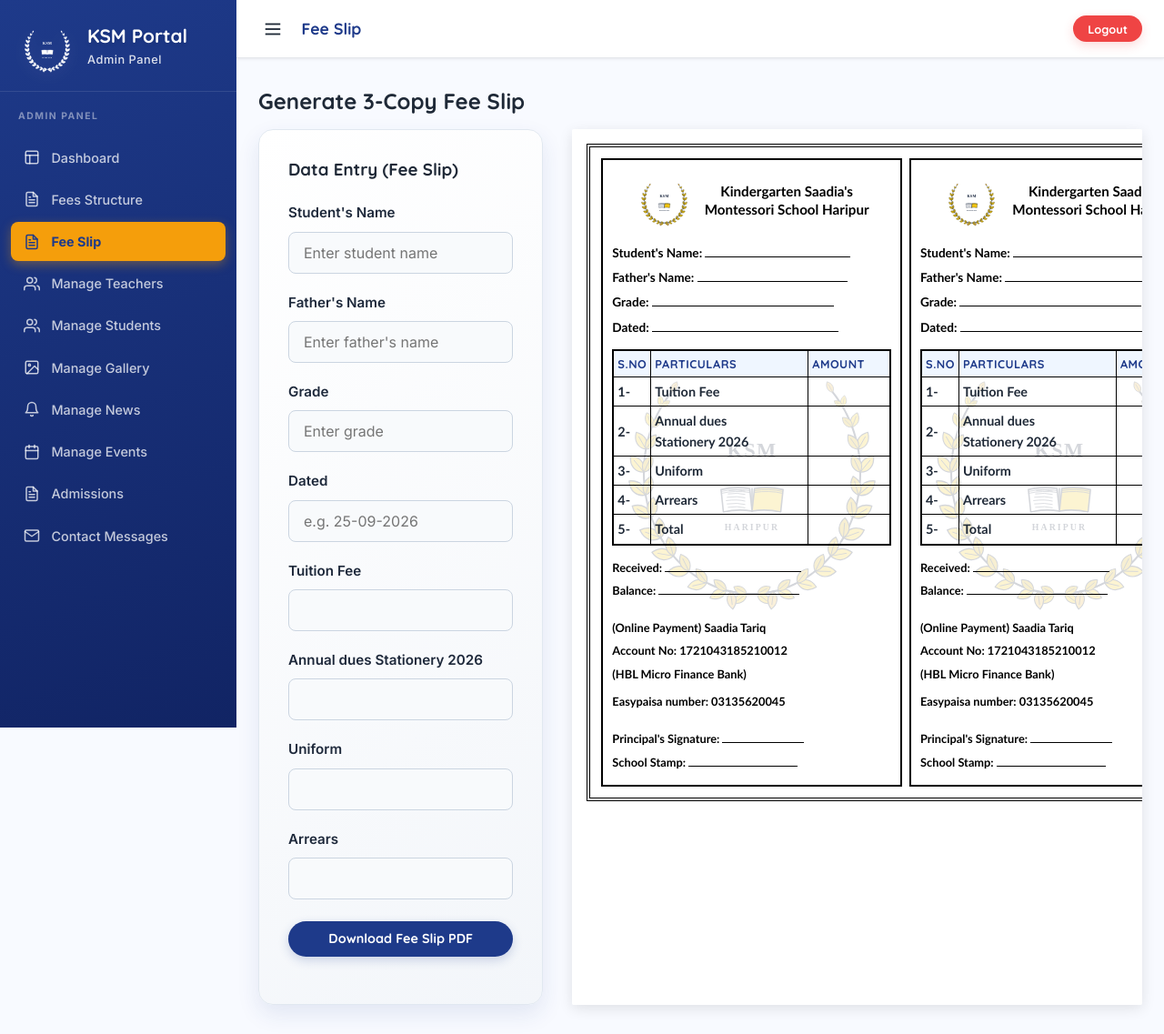
After one commit to MAHMAD1499/School-Website, a PHP site: page /portal/admin/fee_slip.php in a window 1280 px wide. The commit adds this page. Shown: the whole page at 91% size. Run offline with PHP 8.4, Linux system fonts and the light colour scheme; the visitor is signed in with stand-in values (Sample User, id 1); some libraries are stand-ins or nearby versions.

Commit message:
Added fee structure and fee slip section in the admin

```diff
--- /dev/null
+++ b/portal/admin/fee_slip.php
@@ -0,0 +1,277 @@
+<?php
+require_once __DIR__ . '/../../config/database.php';
+require_once __DIR__ . '/../auth.php';
+check_admin_auth();
+?>
+<!DOCTYPE html>
+<html lang="en">
+<head>
+  <meta charset="UTF-8">
+  <meta name="viewport" content="width=device-width, initial-scale=1.0">
+  <title>Fee Slip — KSM Admin Portal</title>
+  <link rel="stylesheet" href="../assets/portal.css">
+  <style>
+    .fees-container {
+      display: grid;
+      grid-template-columns: 1fr 2fr; /* Make slip preview larger */
+      gap: 2rem;
+      margin-top: 1rem;
+    }
+    @media (max-width: 1200px) {
+      .fees-container {
+        grid-template-columns: 1fr;
+      }
+    }
+    .form-panel {
+      background: linear-gradient(145deg, #ffffff, #f3f6fa);
+      padding: 2rem;
+      border-radius: 16px;
+      box-shadow: 0 10px 25px rgba(30,58,138,0.1);
+      border: 1px solid #e1e8f0;
+      height: fit-content;
+    }
+    .form-group {
+      margin-bottom: 1.25rem;
+    }
+    .form-group label {
+      display: block;
+      margin-bottom: 0.5rem;
+      font-weight: 600;
+      color: #1e293b;
+      font-size: 0.95rem;
+    }
+    .form-control {
+      width: 100%;
+      padding: 0.75rem 1rem;
+      border: 1.5px solid #cbd5e1;
+      border-radius: 8px;
+      font-size: 1rem;
+      transition: all 0.3s ease;
+      background-color: #f8fafc;
+      box-sizing: border-box;
+    }
+    .form-control:focus {
+      border-color: #3b82f6;
+      box-shadow: 0 0 0 3px rgba(59,130,246,0.15);
+      outline: none;
+      background-color: #ffffff;
+    }
+    .slip-panel {
+      background: #fff;
+      padding: 1rem;
+      border-radius: 2px;
+      box-shadow: 0 4px 15px rgba(0,0,0,0.1);
+      overflow-x: auto;
+    }
+
+    @media print {
+      body * { visibility: hidden; }
+      .slip-panel, .slip-panel * { visibility: visible; }
+      .slip-panel {
+        position: absolute; left: 0; top: 0;
+        width: 100%; margin: 0; padding: 0;
+        box-shadow: none; display: block;
+      }
+      .portal-sidebar, .portal-topbar, .form-panel { display: none !important; }
+    }
+  </style>
+</head>
+<body>
+  <div class="portal-wrapper">
+    <div class="portal-main">
+      <div class="portal-topbar">
+        <div class="topbar-left">
+          <button class="menu-toggle" id="menuToggle">
+            <svg width="22" height="22" viewBox="0 0 24 24" fill="none" stroke="currentColor" stroke-width="2">
+              <line x1="3" y1="6" x2="21" y2="6"/>
+              <line x1="3" y1="12" x2="21" y2="12"/>
+              <line x1="3" y1="18" x2="21" y2="18"/>
+            </svg>
+          </button>
+          <span class="topbar-title">Fee Slip</span>
+        </div>
+        <div class="topbar-right">
+          <button class="btn btn-sm btn-danger" onclick="sessionStorage.removeItem('ksm_admin_auth'); window.location.href='login.php'">Logout</button>
+        </div>
+      </div>
+
+      <div class="portal-content fade-up">
+        <div style="margin-bottom:1rem;">
+          <h1 style="font-size:1.5rem;color:var(--text-dark);">Generate 3-Copy Fee Slip</h1>
+        </div>
+
+        <div class="fees-container">
+          <!-- Form Panel for Tri-Slip -->
+          <div class="form-panel">
+            <h3 style="margin-bottom:1.5rem;color:var(--primary-color);">Data Entry (Fee Slip)</h3>
+
+            <div class="form-group">
+              <label>Student's Name</label>
+              <input type="text" id="fsInputName" class="form-control" placeholder="Enter student name" oninput="updateTriSlip()">
+            </div>
+            <div class="form-group">
+              <label>Father's Name</label>
+              <input type="text" id="fsInputFname" class="form-control" placeholder="Enter father's name" oninput="updateTriSlip()">
+            </div>
+            <div class="form-group">
+              <label>Grade</label>
+              <input type="text" id="fsInputGrade" class="form-control" placeholder="Enter grade" oninput="updateTriSlip()">
+            </div>
+            <div class="form-group">
+              <label>Dated</label>
+              <input type="text" id="fsInputDate" class="form-control" placeholder="e.g. 25-09-2026" oninput="updateTriSlip()">
+            </div>
+            <div class="form-group">
+              <label>Tuition Fee</label>
+              <input type="number" id="fsInputTuit" class="form-control" value="" oninput="updateTriSlip()">
+            </div>
+            <div class="form-group">
+              <label>Annual dues Stationery 2026</label>
+              <input type="number" id="fsInputStat" class="form-control" value="" oninput="updateTriSlip()">
+            </div>
+            <div class="form-group">
+              <label>Uniform</label>
+              <input type="number" id="fsInputUni" class="form-control" value="" oninput="updateTriSlip()">
+            </div>
+            <div class="form-group">
+              <label>Arrears</label>
+              <input type="number" id="fsInputArr" class="form-control" value="" oninput="updateTriSlip()">
+            </div>
+            <div class="form-group" style="margin-top: 1.5rem;">
+              <button class="btn btn-primary" style="width:100%" onclick="downloadTriSlipPDF()">Download Fee Slip PDF</button>
+            </div>
+          </div>
+
+          <!-- Preview Panel -->
+          <div class="slip-panel">
+            <div class="tri-slip-wrapper" style="width: 1040px; min-width: 1040px; background: #fff; padding: 12px; border: 4px double #000; display: flex; gap: 8px; box-sizing: border-box; font-family: 'Calibri', 'Arial', sans-serif; color: #000; z-index: 1;">
+
+              <!-- PHP Loop for 3 Slips -->
+              <?php for ($i = 0; $i < 3; $i++): ?>
+              <div style="flex: 1; border: 2px solid #000; padding: 12px 10px; position: relative; z-index: 1; background: transparent;">
+                  <!-- Sub-Watermark -->
+                  <div style="position: absolute; top: 50%; left: 50%; transform: translate(-50%, -50%); width: 350px; height: 350px; background-image: url('../../assets/images/logo.svg'); background-repeat: no-repeat; background-position: center; background-size: contain; opacity: 0.18; z-index: -1; pointer-events: none;"></div>
+
+                  <!-- Header -->
+                  <div style="display: flex; align-items: center; justify-content: center; gap: 12px; margin-bottom: 12px;">
+                    <img src="../../assets/images/logo.svg" style="width: 65px; height: 65px;" alt="Logo">
+                    <div style="text-align: center; font-weight: 700; font-size: 0.95rem; line-height: 1.3;">
+                      <div>Kindergarten Saadia's</div>
+                      <div>Montessori School Haripur</div>
+                    </div>
+                  </div>
+
+                  <!-- Details -->
+                  <div style="font-size: 0.85rem; line-height: 2; font-weight: 700; margin-bottom: 10px;">
+                    <div>Student's Name: <span class="fs-out-name" style="display:inline-block; border-bottom: 1px solid #000; min-width: 160px; font-weight: 600;"></span></div>
+                    <div>Father's Name: <span class="fs-out-fname" style="display:inline-block; border-bottom: 1px solid #000; min-width: 165px; font-weight: 600;"></span></div>
+                    <div>Grade: <span class="fs-out-grade" style="display:inline-block; border-bottom: 1px solid #000; min-width: 200px; font-weight: 600;"></span></div>
+                    <div>Dated: <span class="fs-out-date" style="display:inline-block; border-bottom: 1px solid #000; min-width: 205px; font-weight: 600;"></span></div>
+                  </div>
+
+                  <!-- Table -->
+                  <table style="width: 100%; border-collapse: collapse; margin-bottom: 12px; font-size: 0.8rem; font-weight: 700; border: 2px solid #000; background: transparent !important;">
+                    <thead>
+                      <tr>
+                        <th style="border: 1px solid #000; padding: 4px; text-align: left; width: 12%;">S.No</th>
+                        <th style="border: 1px solid #000; padding: 4px; text-align: left; width: 58%;">Particulars</th>
+                        <th style="border: 1px solid #000; padding: 4px; text-align: left; width: 30%;">Amount</th>
+                      </tr>
+                    </thead>
+                    <tbody>
+                      <tr>
+                        <td style="border: 1px solid #000; padding: 4px;">1-</td>
+                        <td style="border: 1px solid #000; padding: 4px;">Tuition Fee</td>
+                        <td style="border: 1px solid #000; padding: 4px;" class="fs-out-tuit"></td>
+                      </tr>
+                      <tr>
+                        <td style="border: 1px solid #000; padding: 4px;">2-</td>
+                        <td style="border: 1px solid #000; padding: 4px;">Annual dues<br>Stationery 2026</td>
+                        <td style="border: 1px solid #000; padding: 4px;" class="fs-out-stat"></td>
+                      </tr>
+                      <tr>
+                        <td style="border: 1px solid #000; padding: 4px;">3-</td>
+                        <td style="border: 1px solid #000; padding: 4px;">Uniform</td>
+                        <td style="border: 1px solid #000; padding: 4px;" class="fs-out-uni"></td>
+                      </tr>
+                      <tr>
+                        <td style="border: 1px solid #000; padding: 4px;">4-</td>
+                        <td style="border: 1px solid #000; padding: 4px;">Arrears</td>
+                        <td style="border: 1px solid #000; padding: 4px;" class="fs-out-arr"></td>
+                      </tr>
+                      <tr>
+                        <td style="border: 1px solid #000; padding: 4px;">5-</td>
+                        <td style="border: 1px solid #000; padding: 4px;">Total</td>
+                        <td style="border: 1px solid #000; padding: 4px;" class="fs-out-total"></td>
+                      </tr>
+                    </tbody>
+                  </table>
+
+                  <!-- Footer -->
+                  <div style="font-size: 0.8rem; line-height: 2; font-weight: 700;">
+                    <div>Received: <span style="display:inline-block; border-bottom: 1px solid #000; min-width: 150px;"></span></div>
+                    <div>Balance: <span style="display:inline-block; border-bottom: 1px solid #000; min-width: 155px;"></span></div>
+
+                    <div style="margin-top: 15px;">(Online Payment) Saadia Tariq</div>
+                    <div>Account No: 1721043185210012</div>
+                    <div>(HBL Micro Finance Bank)</div>
+                    <div style="margin-top: 5px;">Easypaisa number: 03135620045</div>
+
+                    <div style="margin-top: 15px;">Principal's Signature: <span style="display:inline-block; border-bottom: 1px solid #000; min-width: 90px;"></span></div>
+                    <div>School Stamp: <span style="display:inline-block; border-bottom: 1px solid #000; min-width: 120px;"></span></div>
+                  </div>
+              </div>
+              <?php endfor; ?>
+            </div>
+          </div>
+        </div>
+      </div>
+    </div>
+  </div>
+
+  <script src="https://cdnjs.cloudflare.com/ajax/libs/html2pdf.js/0.10.1/html2pdf.bundle.min.js"></script>
+  <script src="../assets/portal.js"></script>
+  <script src="../assets/sidebar.js"></script>
+  <script>
+    buildSidebar('admin');
+
+    function downloadTriSlipPDF() {
+      window.scrollTo(0, 0);
+      const element = document.querySelector('.tri-slip-wrapper');
+      const studentName = document.getElementById('fsInputName').value.trim() || 'Student';
+      const opt = {
+        margin:       0.2,
+        filename:     `Fee_Slip_${studentName}.pdf`,
+        image:        { type: 'jpeg', quality: 1 },
+        html2canvas:  { scale: 2, useCORS: true, scrollY: 0 },
+        jsPDF:        { unit: 'in', format: 'a4', orientation: 'landscape' }
+      };
+      html2pdf().set(opt).from(element).save();
+    }
+
+    function updateTriSlip() {
+      const name = document.getElementById('fsInputName').value;
+      const fname = document.getElementById('fsInputFname').value;
+      const grade = document.getElementById('fsInputGrade').value;
+      const date = document.getElementById('fsInputDate').value;
+
+      const tuit = parseFloat(document.getElementById('fsInputTuit').value) || 0;
+      const stat = parseFloat(document.getElementById('fsInputStat').value) || 0;
+      const uni = parseFloat(document.getElementById('fsInputUni').value) || 0;
+      const arr = parseFloat(document.getElementById('fsInputArr').value) || 0;
+      const total = tuit + stat + uni + arr;
+
+      document.querySelectorAll('.fs-out-name').forEach(el => el.textContent = name);
+      document.querySelectorAll('.fs-out-fname').forEach(el => el.textContent = fname);
+      document.querySelectorAll('.fs-out-grade').forEach(el => el.textContent = grade);
+      document.querySelectorAll('.fs-out-date').forEach(el => el.textContent = date);
+
+      document.querySelectorAll('.fs-out-tuit').forEach(el => el.textContent = tuit ? tuit : '');
+      document.querySelectorAll('.fs-out-stat').forEach(el => el.textContent = stat ? stat : '');
+      document.querySelectorAll('.fs-out-uni').forEach(el => el.textContent = uni ? uni : '');
+      document.querySelectorAll('.fs-out-arr').forEach(el => el.textContent = arr ? arr : '');
+      document.querySelectorAll('.fs-out-total').forEach(el => el.textContent = total ? total : '');
+    }
+  </script>
+</body>
+</html>
--- a/portal/assets/sidebar.js
+++ b/portal/assets/sidebar.js
@@ -17,14 +17,14 @@ function buildSidebar(role = 'portal') {
   const adminLinks = [
     { href: 'dashboard.php', icon: 'layout', label: 'Dashboard' },
     { href: 'fees.php', icon: 'file-text', label: 'Fees Structure' },
+    { href: 'fee_slip.php', icon: 'file-text', label: 'Fee Slip' },
     { href: 'teachers.php', icon: 'users', label: 'Manage Teachers' },
     { href: 'students.php', icon: 'users', label: 'Manage Students' },
     { href: 'gallery.php', icon: 'image', label: 'Manage Gallery' },
     { href: 'news.php', icon: 'bell', label: 'Manage News' },
     { href: 'events.php', icon: 'calendar', label: 'Manage Events' },
     { href: 'admissions.php', icon: 'file-text', label: 'Admissions' },
-    { href: 'contacts.php', icon: 'mail', label: 'Contact Messages' },
-    { href: 'credentials.php', icon: 'key', label: 'Manage Credentials' },
+    { href: 'contacts.php', icon: 'mail', label: 'Contact Messages' }
   ];
 
   const studentLinks = [
```
Also changed, not shown: portal/admin/fees.php (+82 -46 lines).
